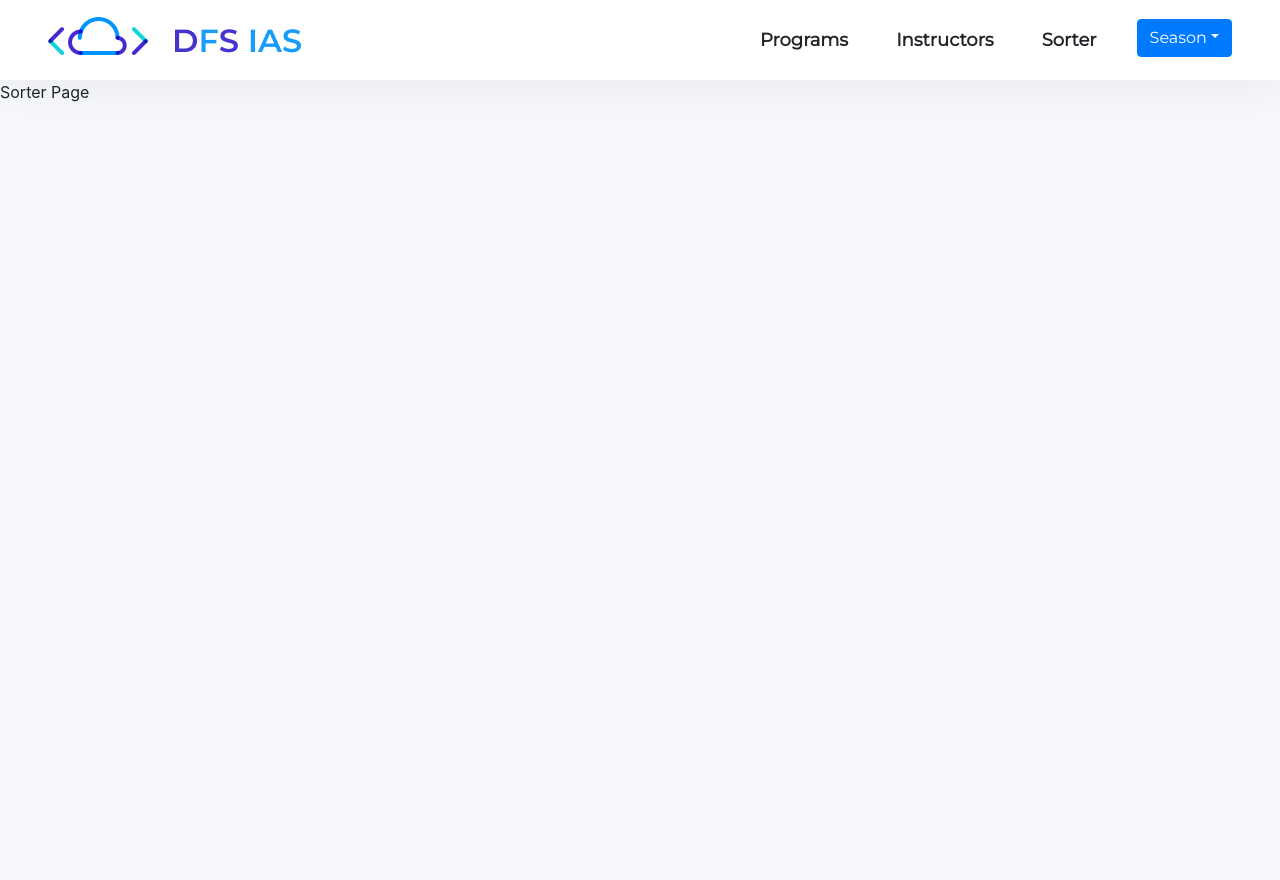
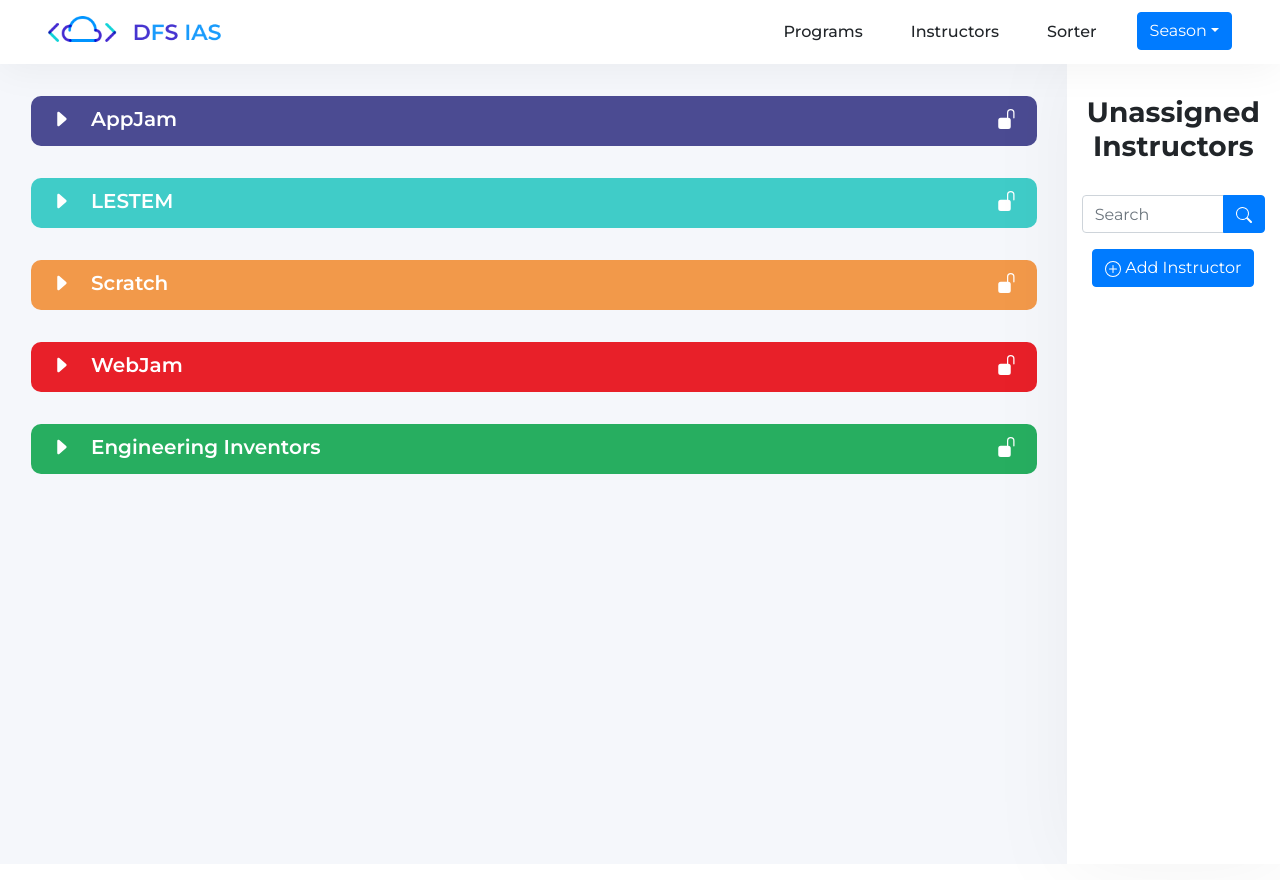
Before and after one commit to DreamsForSchools/dfs-ias, a React (Create React App) app in the folder client/: page /sorter in a window 1280 px wide. Built offline with nearby package versions, Linux system fonts and the light colour scheme.

Commit message:
setup sorter page

```diff
--- a/client/package.json
+++ b/client/package.json
@@ -8,7 +8,9 @@
     "@testing-library/user-event": "^12.1.10",
     "bootstrap": "^4.6.0",
     "react": "^17.0.1",
+    "react-beautiful-dnd": "^13.0.0",
     "react-bootstrap": "^1.5.0",
+    "react-bootstrap-icons": "^1.3.0",
     "react-dom": "^17.0.1",
     "react-router-dom": "^5.2.0",
     "react-scripts": "4.0.2",
--- a/client/src/components/Navbar.scss
+++ b/client/src/components/Navbar.scss
@@ -1,5 +1,5 @@
 .navbar {
-  height: 10vh;
+  height: 8vh;
   width: 100%;
   background: white;
   box-shadow: 0px 5px 40px rgba(0, 0, 0, 0.05);
@@ -10,9 +10,13 @@
   margin-left: 2rem;
 }
 
+.nav-logo {
+  height: 4vh;
+}
+
 .nav-link {
-  font-weight: 600;
-  font-size: 18px;
+  font-weight: 500;
+  font-size: 16px;
   color: #212529 !important;
   margin-right: 2rem;
 }
--- a/client/src/index.css
+++ b/client/src/index.css
@@ -1,3 +1,6 @@
+@import url('https://fonts.googleapis.com/css2?family=Montserrat:ital,wght@0,100;0,200;0,300;0,400;0,500;0,600;0,700;0,800;0,900;1,100;1,200;1,300;1,400;1,500;1,600;1,700;1,800;1,900&display=swap');
+@import url('https://fonts.googleapis.com/css2?family=Montserrat:ital,wght@0,100;0,200;0,300;0,400;0,500;0,600;0,700;0,800;0,900;1,100;1,200;1,300;1,400;1,500;1,600;1,700;1,800;1,900&family=Rubik:ital,wght@0,300;0,400;0,500;0,600;0,700;0,800;0,900;1,300;1,400;1,500;1,600;1,700;1,800;1,900&display=swap');
+
 body {
   margin: 0;
   font-family: 'Montserrat', 'Rubik', sans-serif;
--- /dev/null
+++ b/client/src/pages/SorterPage/ProgramModule.jsx
@@ -0,0 +1,38 @@
+import React, { useState } from "react";
+import './ProgramModule.scss';
+import { Button } from "react-bootstrap";
+import { CaretRightFill, CaretDownFill, LockFill, UnlockFill } from 'react-bootstrap-icons';
+
+function ProgramModule({ name, color }) {
+  const [showContent, setShowContent] = useState(false);
+  const [lock, setLock] = useState(false);
+
+  return (
+    <div
+      className="program-module"
+      style={{ backgroundColor: color }}
+      onClick={() => {
+        setShowContent(!showContent);
+      }}
+    >
+      <span className="title">
+        <span className="program-left">
+          {showContent ? <CaretDownFill className="icon" /> : <CaretRightFill className="icon" />}
+          <div className="program-name">{name}</div>
+        </span>
+        <span className="program-right"
+          onClick={() => {
+            setLock(!lock);
+          }}
+        >
+          {lock ? <LockFill className="icon" /> : <UnlockFill className="icon" />}
+        </span>
+      </span>
+      {/* {showContent && (
+        <div className="program-content">Schools</div>
+      )} */}
+    </div>
+  );
+}
+
+export default ProgramModule;
--- /dev/null
+++ b/client/src/pages/SorterPage/ProgramModule.scss
@@ -0,0 +1,35 @@
+.program-module {
+  height: 50px;
+  width: 97%;
+  margin: 2rem 1rem;
+  border-radius: 10px;
+}
+
+.program-module:hover {
+  cursor: pointer;
+}
+
+.program-name {
+  color: #FFFFFF;
+  font-weight: 600;
+  font-size: 20px;
+  padding-left: 1rem;
+  display: inline-block;
+  vertical-align: middle;
+}
+
+.program-left {
+  float: left;
+  padding-left: 1rem;
+}
+
+.program-right {
+  float: right;
+  padding-right: 1rem;
+  z-index: 10;
+}
+
+.icon {
+  color: #FFFFFF;
+  height: 20px;
+}
--- /dev/null
+++ b/client/src/pages/SorterPage/Sidebar.jsx
@@ -0,0 +1,23 @@
+import React from "react";
+import "./Sidebar.scss";
+import { InputGroup, FormControl, Button } from "react-bootstrap";
+import { Search, PlusCircle } from 'react-bootstrap-icons';
+
+const Sidebar = () => (
+  <div className="sidebar">
+    <h1 className="title">Unassigned Instructors</h1>
+    <InputGroup className="search">
+      <FormControl
+        placeholder="Search"
+        aria-label="Search"
+      />
+      <InputGroup.Append>
+        <Button variant="primary" className="search-btn"><Search /></Button>
+      </InputGroup.Append>
+    </InputGroup>
+    <Button className="add-instructor-btn"><PlusCircle /> Add Instructor</Button>
+    {/* <h2 className="filter-by">Filter by:</h2> */}
+  </div>
+);
+
+export default Sidebar;
--- /dev/null
+++ b/client/src/pages/SorterPage/Sidebar.scss
@@ -0,0 +1,27 @@
+.sidebar {
+  position: sticky;
+  right: 0;
+  top: 0;
+  text-align: center;
+}
+
+.title {
+  font-weight: bold;
+  font-size: 28px;
+  margin-top: 2rem;
+  color: #212529;
+}
+
+.search {
+  margin-top: 2rem;
+}
+
+.add-instructor-btn {
+  margin-top: 1rem;
+}
+
+.filter-by {
+  margin-top: 1rem;
+  font-size: 16px;
+  text-align: left;
+}
--- a/client/src/pages/SorterPage/Sorter.jsx
+++ b/client/src/pages/SorterPage/Sorter.jsx
@@ -1,10 +1,41 @@
 import React from 'react';
 import './Sorter.scss';
+import Sidebar from './Sidebar.jsx';
+import { Container, Row, Col } from "react-bootstrap";
+import ProgramModule from './ProgramModule.jsx';
 
 function Sorter() {
   return (
     <div className="sorter">
-      Sorter Page
+      <Container fluid className="sorter-container">
+        <Row className="sorter-row">
+          <Col xs={10} className="main-wrapper">
+            <ProgramModule
+              name="AppJam"
+              color="#4B4B92"
+            />
+            <ProgramModule
+              name="LESTEM"
+              color="#40CCC8"
+            />
+            <ProgramModule
+              name="Scratch"
+              color="#F2994A"
+            />
+            <ProgramModule
+              name="WebJam"
+              color="#E82029"
+            />
+            <ProgramModule
+              name="Engineering Inventors"
+              color="#27AE60"
+            />
+          </Col>
+          <Col xs={2} className="sidebar-wrapper">
+            <Sidebar />
+          </Col>
+        </Row>
+      </Container>
     </div>
   );
 }
--- a/client/src/pages/SorterPage/Sorter.scss
+++ b/client/src/pages/SorterPage/Sorter.scss
@@ -1,4 +1,16 @@
 .sorter {
+  background: #f5f7fb;
+  font-family: Montserrat, Rubik;
+}
+
+.main-wrapper {
   height: 100vh;
-  background: #F5F7FB;
+  width: 100%;
 }
+
+.sidebar-wrapper {
+  height: 100vh;
+  width: 100%;
+  background: white;
+  filter: drop-shadow(5px 0px 40px rgba(0, 0, 0, 0.05));
+}
```
